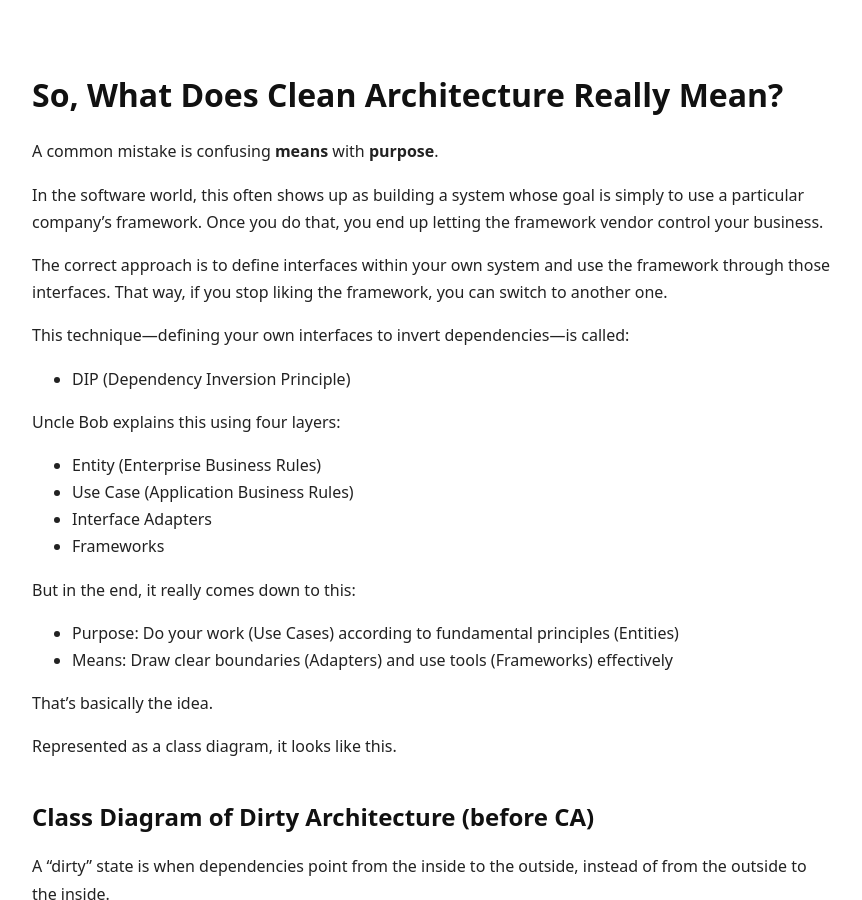
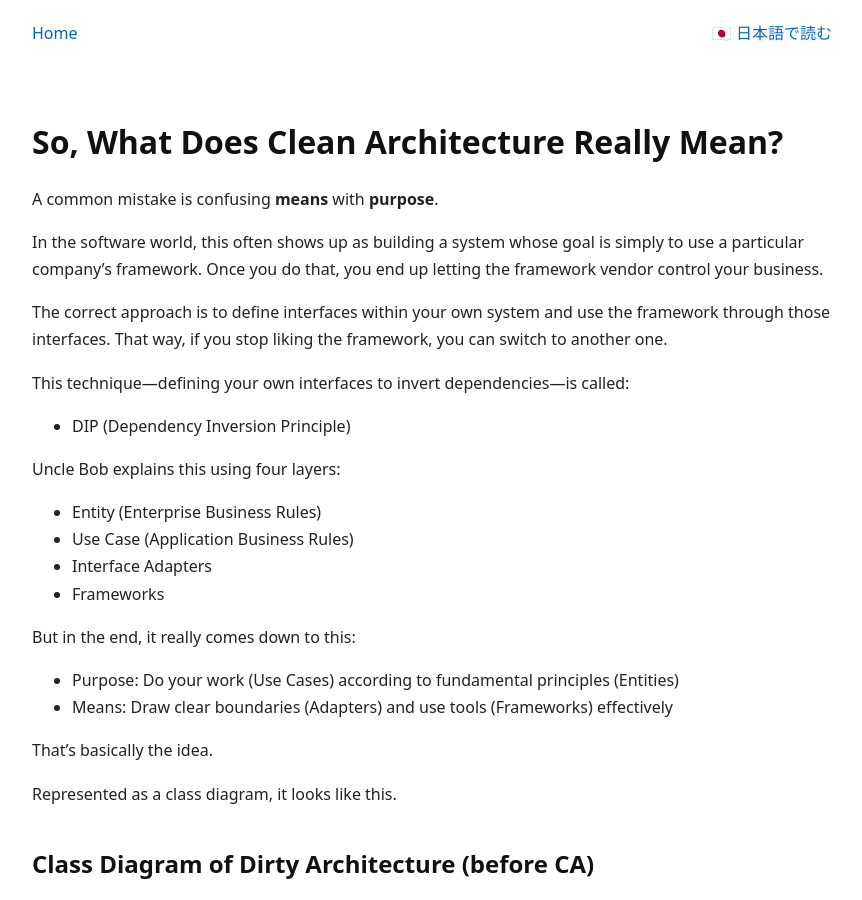
Before and after one commit to GoodRelax/articles, a Jekyll site: the page built from clean-architecture/article_en.md, in a window 1280 px wide and 900 px high. Shown: the whole window, without its empty margins (208-1070 px from the left). Built offline with Jekyll 4.4.1, drawn with Linux system fonts in a browser that asks for light colours.

Commit message:
Update default.html

```diff
--- a/_layouts/default.html
+++ b/_layouts/default.html
@@ -1,16 +1,46 @@
 <!DOCTYPE html>
-<html lang="{{ page.lang | default: "ja" }}">
+<html lang="{{ page.lang | default: 'ja' }}">
 <head>
   <meta charset="UTF-8">
   <meta name="viewport" content="width=device-width, initial-scale=1.0">
   <title>{{ page.title }}</title>
-  <link rel="stylesheet" href="{{ "/assets/css/style.css" | relative_url }}">
+
+  <link rel="stylesheet" href="{{ '/assets/css/style.css' | relative_url }}">
+
+  <link rel="canonical" href="{{ page.url | absolute_url }}">
 </head>
 <body>
+
+  <header style="max-width: 800px; margin: 0 auto; padding: 20px 20px 0;">
+    <nav>
+      <a href="{{ '/' | relative_url }}">Home</a>
+
+      {% assign translation = nil %}
+      {% for p in site.pages %}
+        {% if p.key == page.key and p.lang != page.lang %}
+          {% assign translation = p %}
+        {% endif %}
+      {% endfor %}
+
+      {% if translation %}
+        <span style="float: right;">
+          {% if translation.lang == 'en' %}
+            <a href="{{ translation.url | relative_url }}">🇺🇸 Read in English</a>
+          {% else %}
+            <a href="{{ translation.url | relative_url }}">🇯🇵 日本語で読む</a>
+          {% endif %}
+        </span>
+      {% endif %}
+    </nav>
+  </header>
 
   <main style="max-width: 800px; margin: 0 auto; padding: 20px;">
     {{ content }}
   </main>
 
+  <footer style="text-align: center; padding: 20px; font-size: 0.8em; color: #666;">
+    &copy; {{ site.time | date: '%Y' }} My Tech Blog
+  </footer>
+
 </body>
 </html>
```
